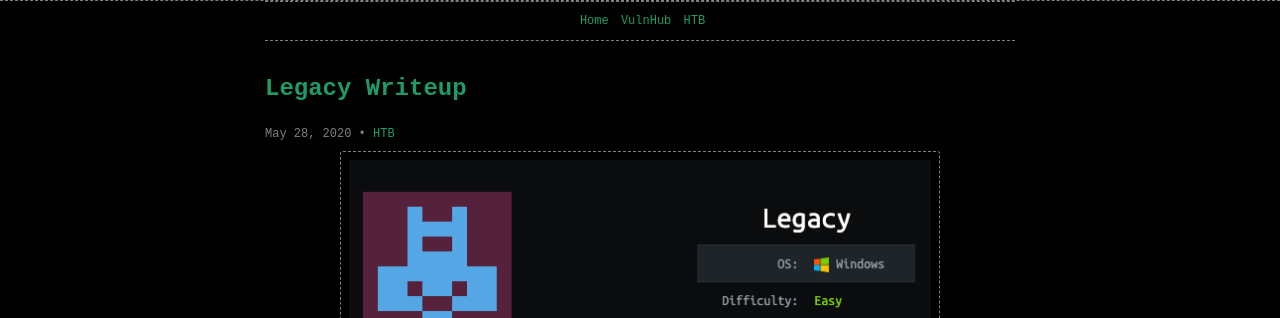
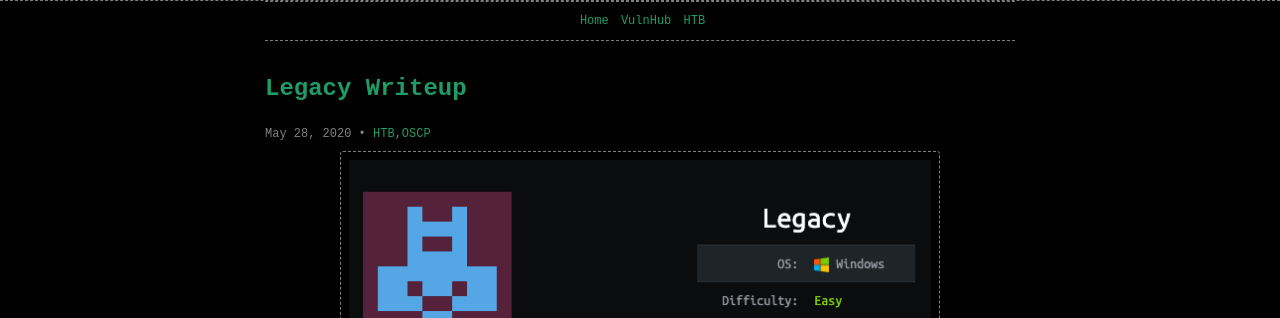
Before and after one commit to wizoutsugar/wizoutsugar.github.io, a Jekyll site: the page built from _posts/2020/2020-05-28-Legacy.md, in a window 1280 px wide and 900 px high. Shown: the top 318 px of the window. Built offline with Jekyll 4.4.1, drawn with Linux system fonts in a browser that asks for light colours; comment, search, counter and statistics services are not loaded.

Commit message:
Update 2020-05-28-Legacy.md

```diff
--- a/_posts/2020/2020-05-28-Legacy.md
+++ b/_posts/2020/2020-05-28-Legacy.md
@@ -6,6 +6,7 @@
     - htb
 tags:
     - HTB
+    - OSCP
 ---
 <head>
 	<title> Legacy Writeup | HTB </title>
```
